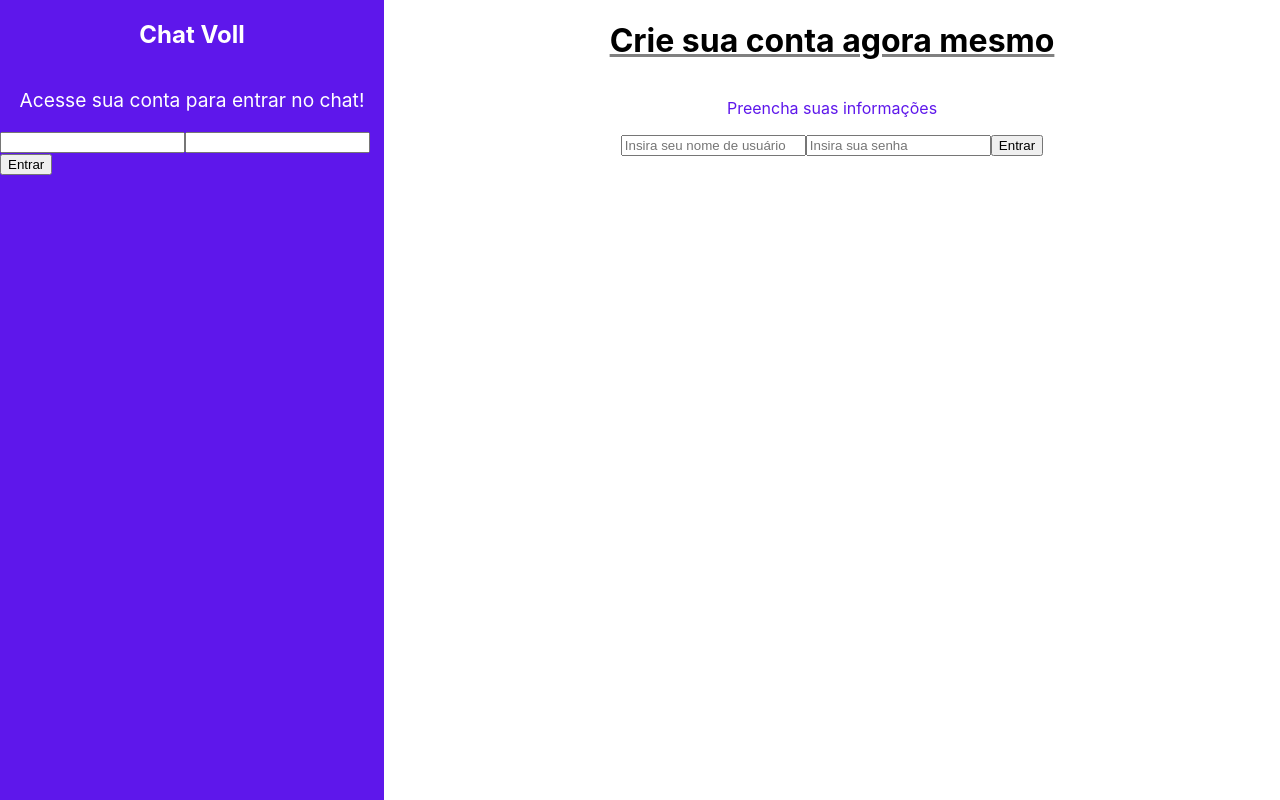
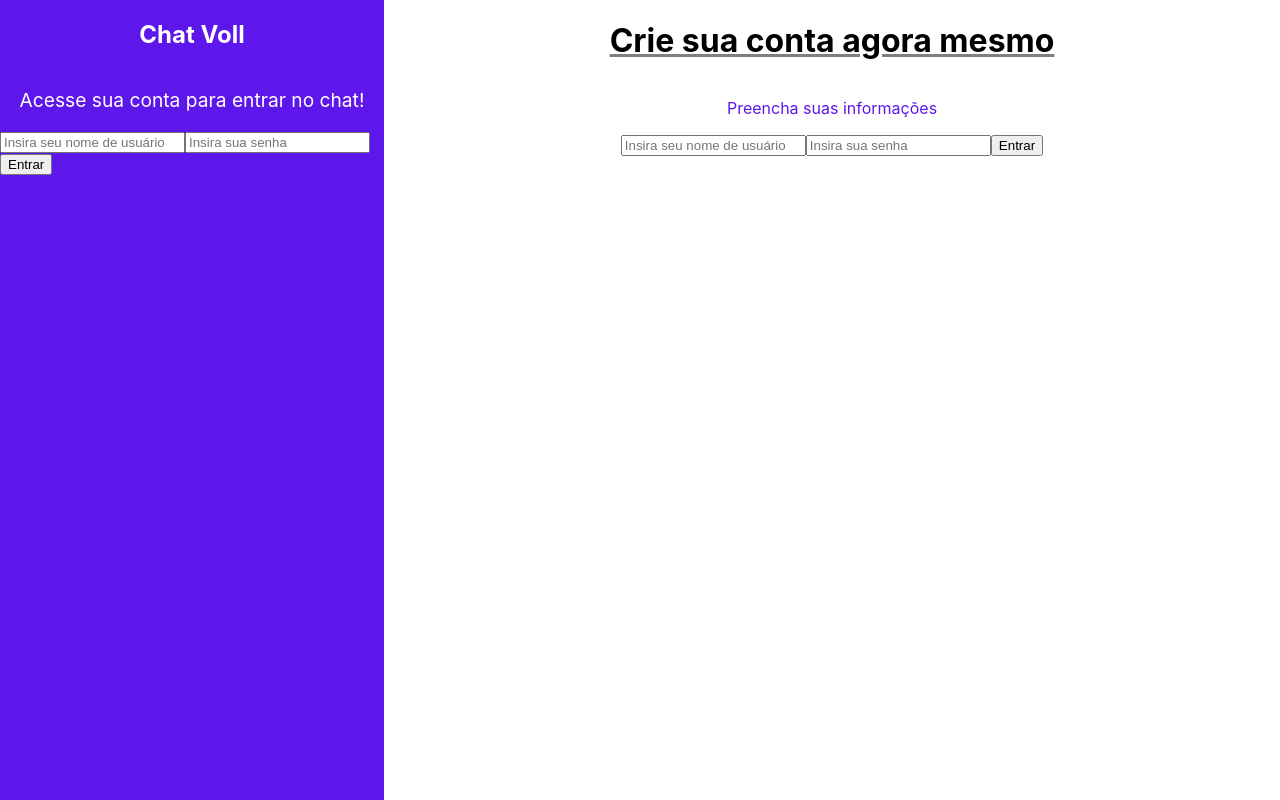
Before and after one commit to DanielDaher/chat-voll, a Next.js app: page / in a window 1280 px wide. Built offline with nearby package versions, Linux system fonts and the light colour scheme.

Commit message:
create: add state to both components (register and login) to get input values

```diff
--- a/pages/Login.js
+++ b/pages/Login.js
@@ -1,11 +1,24 @@
+import { useState } from "react";
+
 export default function Login() {
+  const [userName, setUserName] = useState('');
+  const [password, setPassword] = useState('');
+
   return (
     <nav className='login'>
       <h1>Chat Voll</h1>
       <p>Acesse sua conta para entrar no chat!</p>
       <form>
-        <input type='text' />
-        <input type='password' />
+        <input
+          type='text'
+          placeholder="Insira seu nome de usuário"
+          onChange={(e) => setUserName(e.target.value)}
+        />
+        <input
+          type='password'
+          placeholder="Insira sua senha"
+          onChange={(e) => setPassword(e.target.value)}
+        />
         <button>Entrar</button>
       </form>
     </nav>
--- a/pages/Register.js
+++ b/pages/Register.js
@@ -1,4 +1,9 @@
+import { useState } from "react";
+
 export default function Register() {
+  const [userName, setUserName] = useState('');
+  const [password, setPassword] = useState('');
+
   return (
     <main className='register'>
       <h1>Crie sua conta agora mesmo</h1>
@@ -7,10 +12,12 @@ export default function Register() {
         <input
           type='text'
           placeholder="Insira seu nome de usuário"
+          onChange={(e) => setUserName(e.target.value)}
         />
         <input
           type='password'
           placeholder="Insira sua senha"
+          onChange={(e) => setPassword(e.target.value)}
         />
         <button>Entrar</button>
       </form>
```
